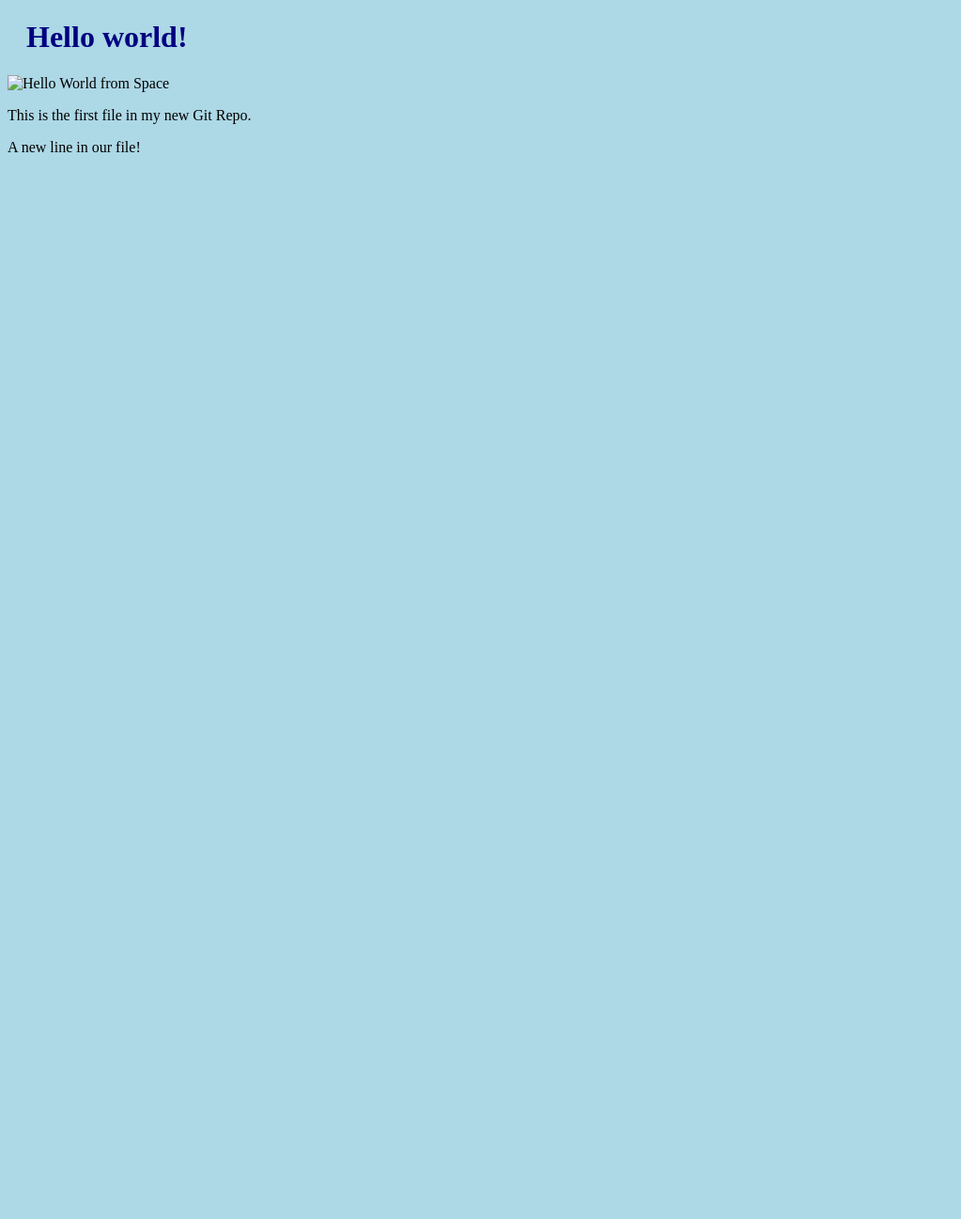
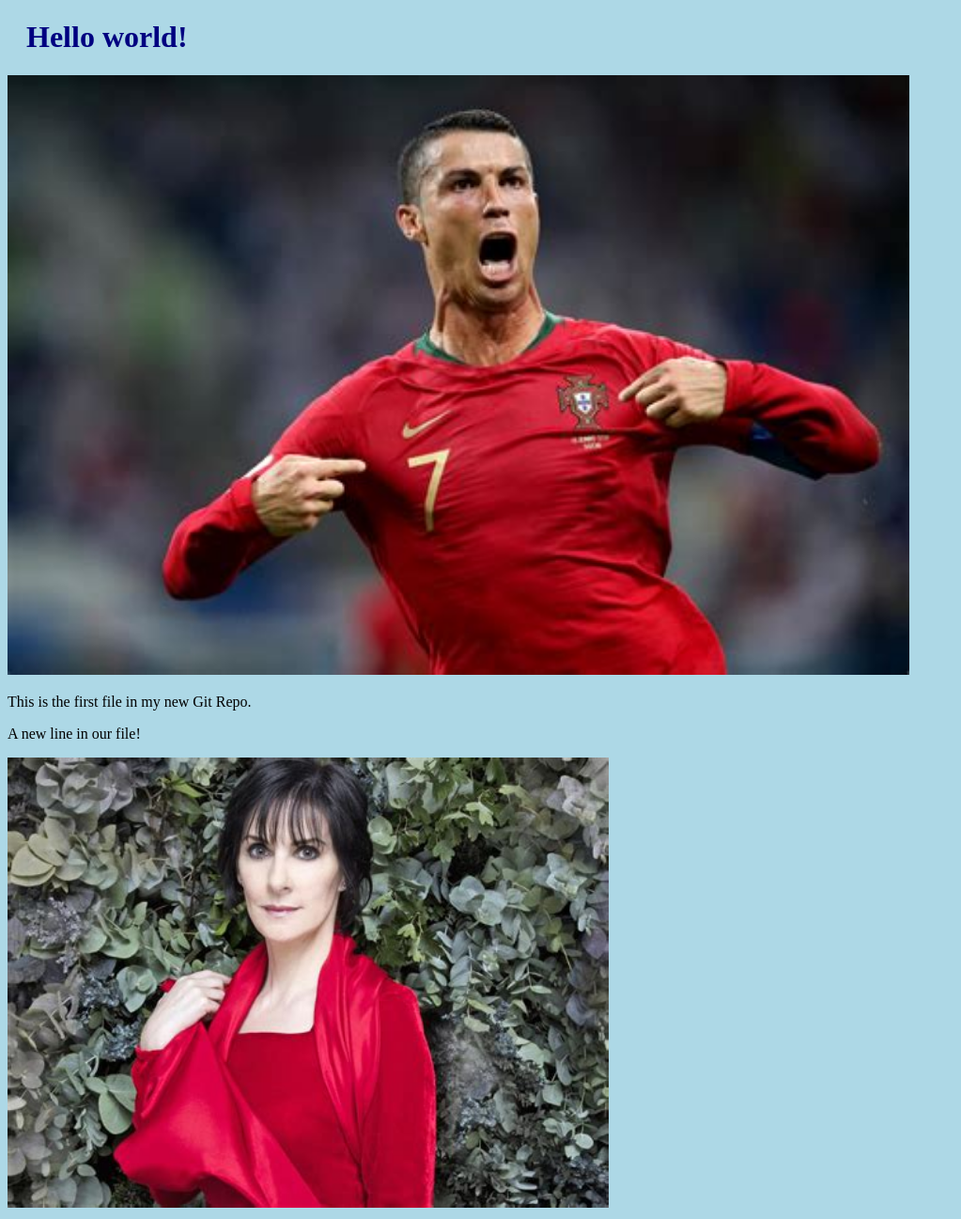
Before and after one commit to C-Nonso/Learning-git, a plain HTML site: page index.html in a window 1280 px wide. Shown: the whole page at 94% size, without its empty margins (0-1023 px from the left). Before the commit the page ends 800 px from the top, so only its background shows below. Drawn offline with Linux system fonts and the light colour scheme.

Commit message:
added new images

```diff
--- a/index.html
+++ b/index.html
@@ -7,10 +7,10 @@
 <body>
 
 <h1>Hello world!</h1>
-<div><img src="img_hello_world.jpg" alt="Hello World from Space"
-style="width:100%;max-width:960px"></div>
+<div><img src="img_hello_world.jpeg" alt="Hello World from Space" style="width:100%;max-width:960px"></div>
 <p>This is the first file in my new Git Repo.</p>
 <p>A new line in our file!</p>
+<div><img src="img_hello_git.jpeg" alt="Hello Git" style="width:100%;max-width:640px"></div>
 
 </body>
 </html>
```
Also changed, not shown: img_hello_git.jpeg (added).
